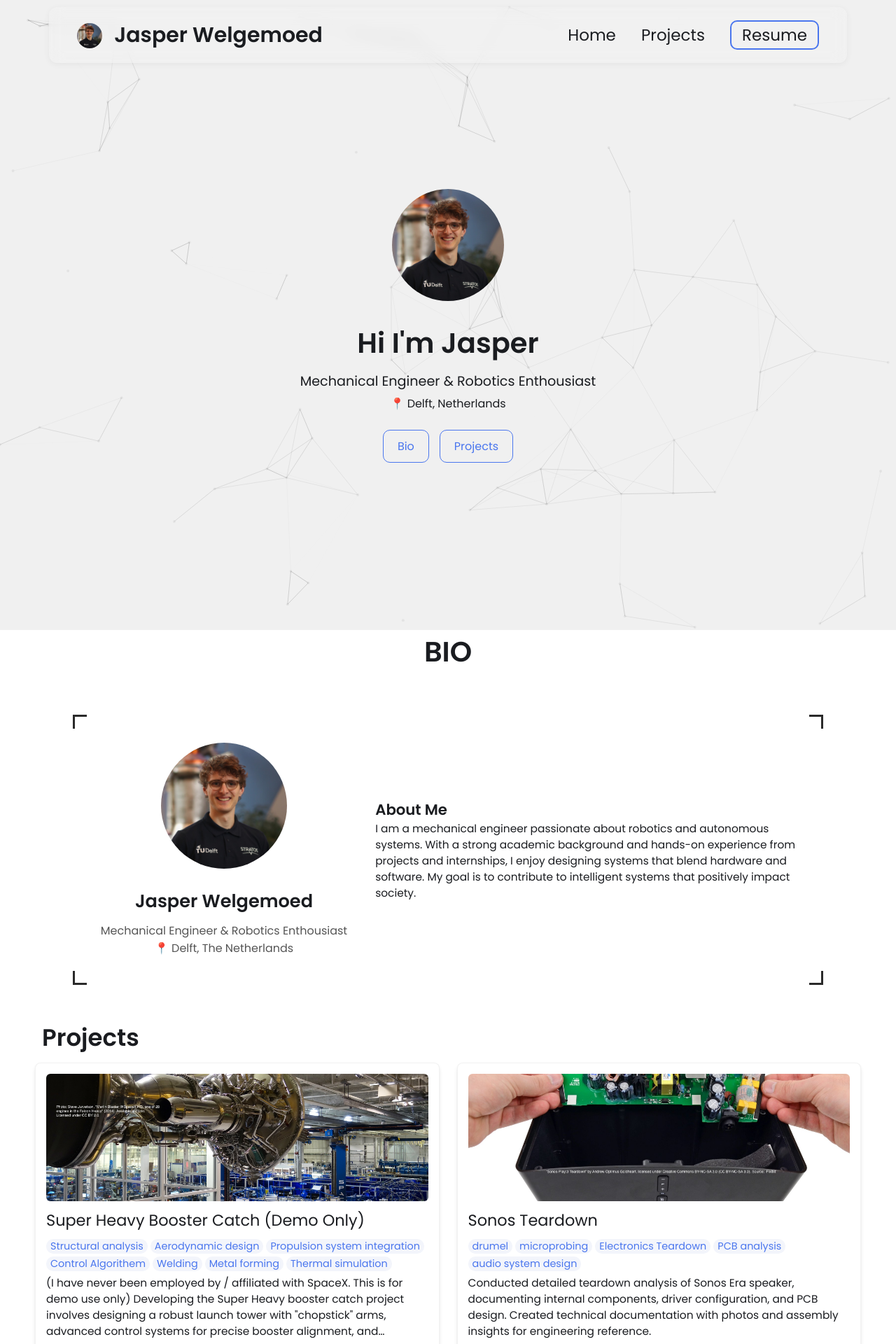
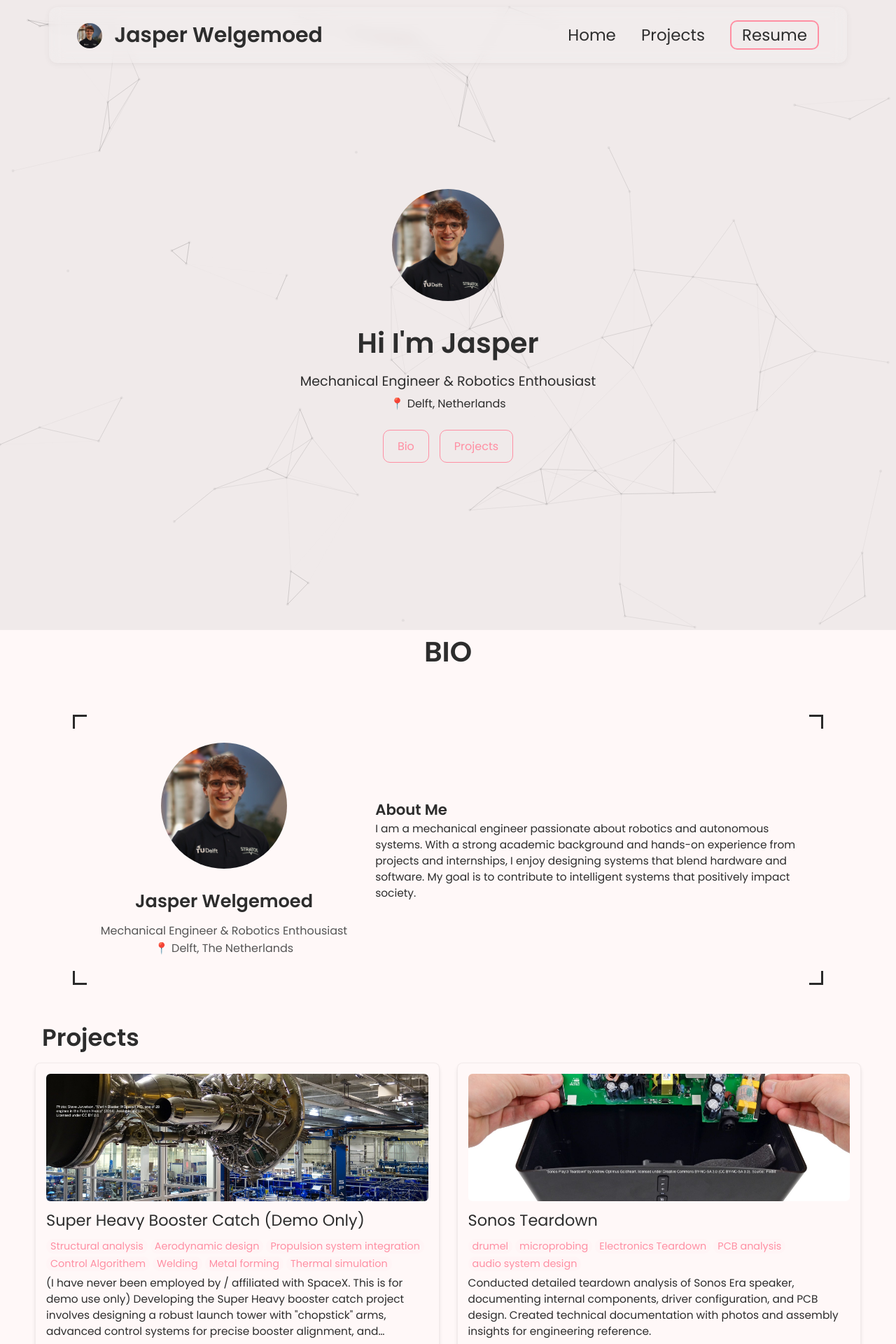
Before and after one commit to jasperwelgemoed/jasperwelgemoed.github.io, a Jekyll site: the page built from index.html, in a window 1280 px wide. Shown: the top 1920 px of the page at 70% size. Built offline with Jekyll 4.4.1, drawn with Linux system fonts in a browser that asks for light colours.

Commit message:
Update _config.yml

```diff
--- a/_config.yml
+++ b/_config.yml
@@ -94,12 +94,12 @@ formspree-key:   https://formspree.io/f/{8-digit key}
 
 # Active theme (Updatethis to switch themes). Make sure to keep the indentation the samne.
 colors: # this is the basic theme
-  text: "#1a1c20"
-  border: "#ddd"
-  link: "#4a76ee"
-  highlight: "#0c0cf2"
-  background: "#ffffff"
-  light_background: "#f3f5fb"
+  text: "#2d2d2d"
+  border: "#f8e2e2"
+  link: "#ff8fa3"
+  highlight: "#ff4d6d"
+  background: "#fff8f8"
+  light_background: "#fff5f6"
 
 # A few examples.
 basic theme:
```
